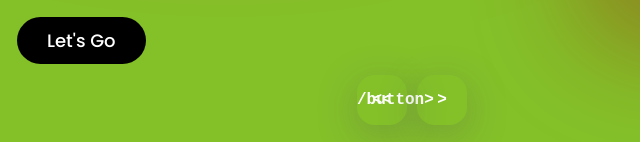
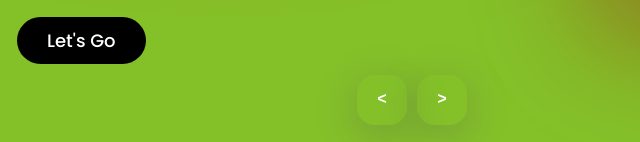
Before and after one commit to ajay6542prajapati/portfolio-web, a plain HTML site: page index.html in a window 1280 px wide. Shown: the part 655-797 px from the top of the page, 63-703 px from the left. Drawn offline with Linux system fonts and the light colour scheme; a web font is replaced by a local one.

Commit message:
Update index.html

```diff
--- a/index.html
+++ b/index.html
@@ -120,7 +120,7 @@
             </div>
             <div class="arrows">
                 <button id="prev">
-                    << /button>
+                    <
                         <button id="next">></button>
             </div>
         </section>
```
